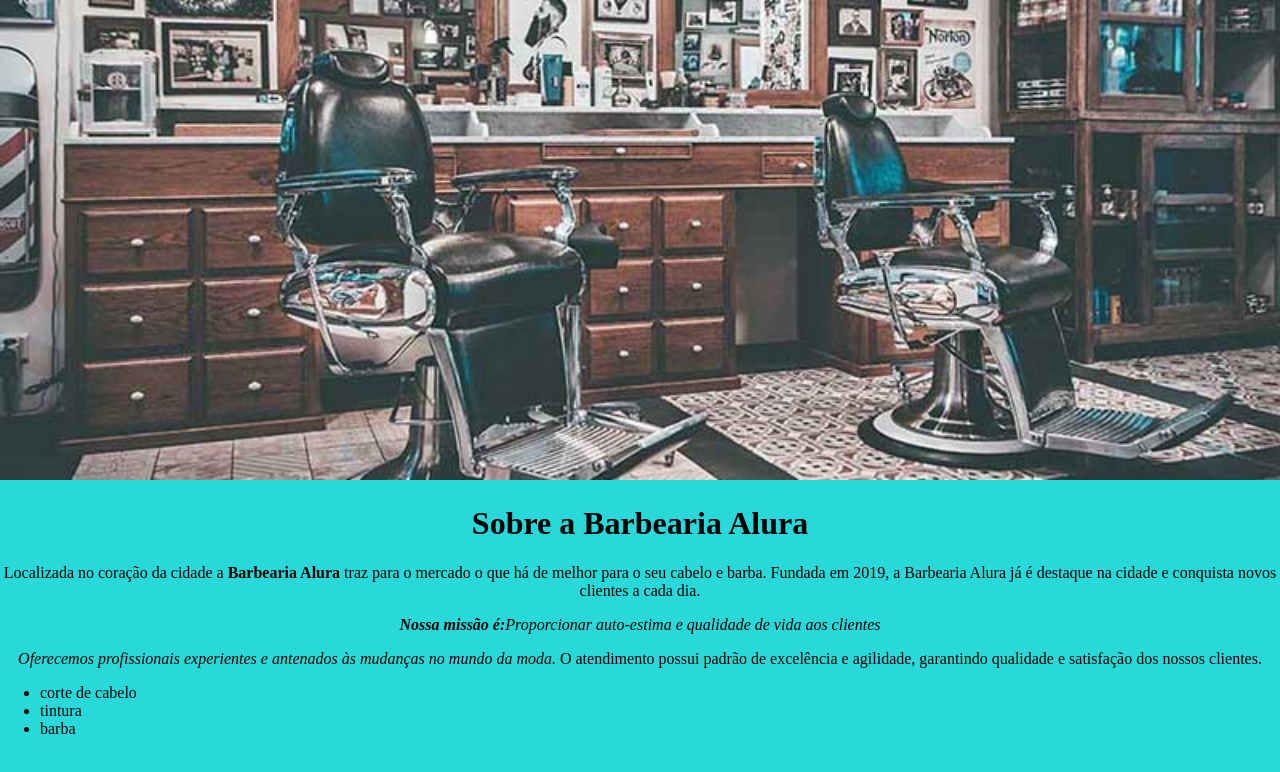
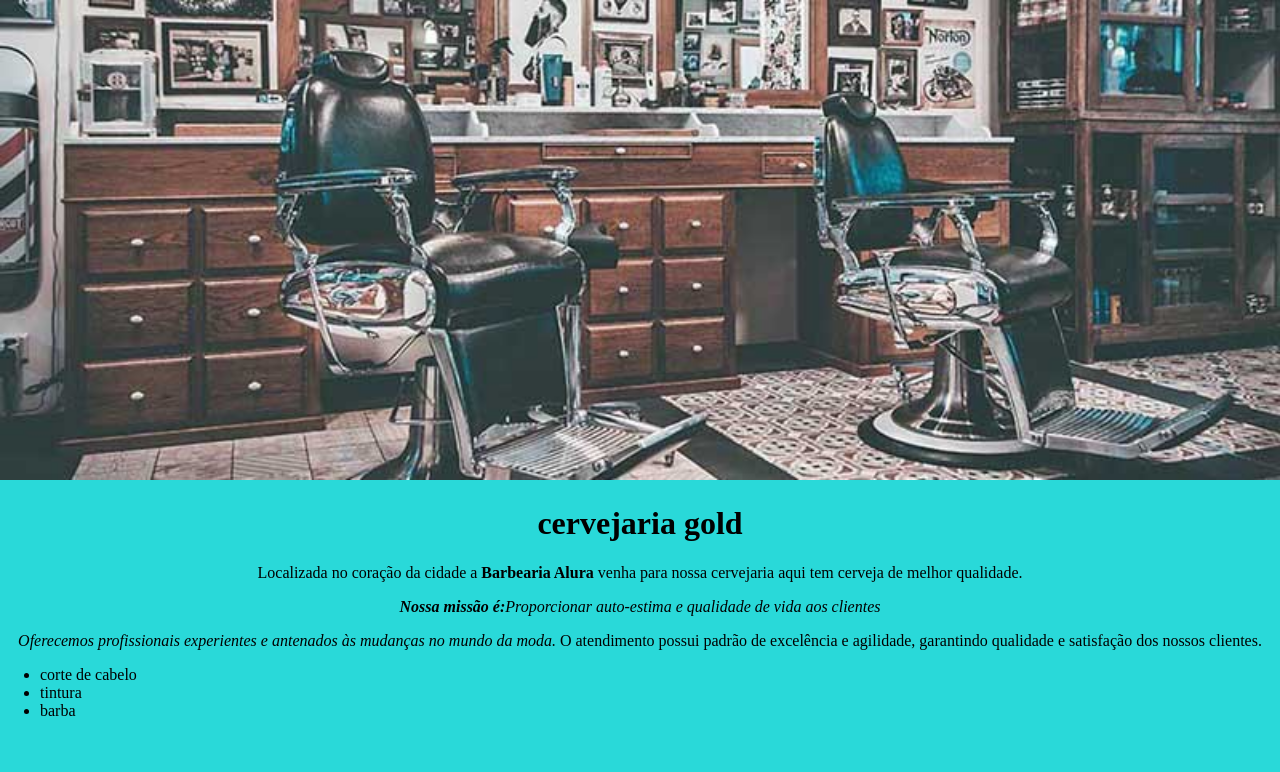
Before and after one commit to lucas170726/barbearia, a plain HTML site: page index.html in a window 1280 px wide. Drawn offline with Linux system fonts and the light colour scheme.

Commit message:
alterai o texto

```diff
--- a/index.html
+++ b/index.html
@@ -13,13 +13,13 @@
 
     <body> <!--corpo do site (tudo a partir daqui aparece na tela)-->
  <div>
-	<h1 class="texto-centralizado">Sobre a Barbearia Alura</h1> <!--hierarquia ímportância de títulos, vai do H1 ao H6, onde o 1 é o mais importante-->
+	<h1 class="texto-centralizado">cervejaria gold</h1> <!--hierarquia ímportância de títulos, vai do H1 ao H6, onde o 1 é o mais importante-->
 </div>
 
 	<!--p - parágrafo, STRONG ou b - negrito, em ou i - itálico-->
-	<p>Localizada no coração da cidade a <strong>Barbearia Alura</strong> traz para o mercado o que há de
-	melhor para o seu cabelo e barba. Fundada em 2019, a Barbearia Alura já é destaque
-	na cidade e conquista novos clientes a cada dia.</p>
+	<p>Localizada no coração da cidade a <strong>Barbearia Alura</strong> venha para nossa cervejaria aqui tem cerveja de melhor qualidade.
+
+     </p>
 
 	<p><em><b>Nossa missão é:</b>Proporcionar auto-estima e qualidade de vida aos clientes</em></p>
 
```
